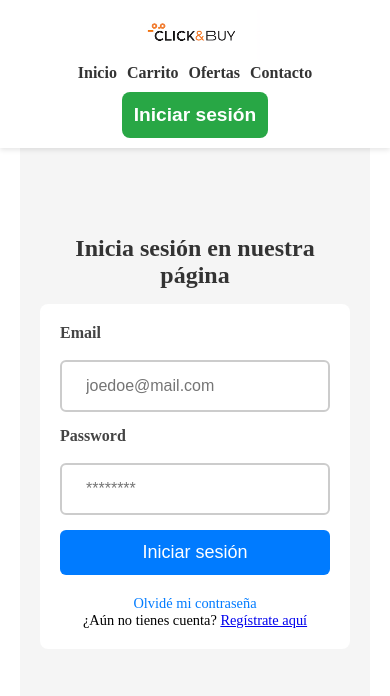
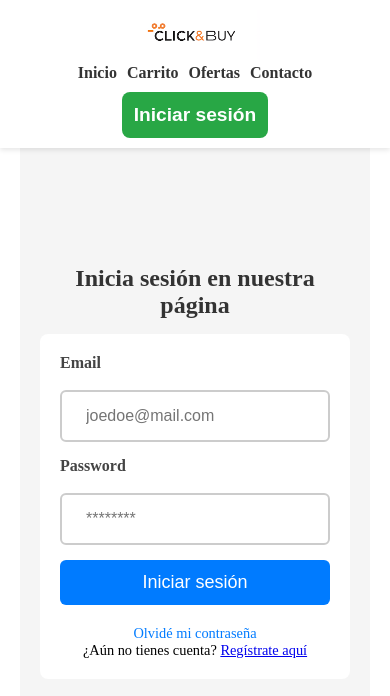
Before and after one commit to adriandev-bit/UTN_PWA_FEBRERO_TN_FULLSTACK---Ecommerce---Frontend, a React (Vite) app: page /login in a window 390 px wide. Shown: the top 696 px of the page. Built offline with nearby package versions, Linux system fonts and the light colour scheme.

Commit message:
Primer commit de mi frontend

```diff
--- a/src/Screens/css/LoginScreen.css
+++ b/src/Screens/css/LoginScreen.css
@@ -95,7 +95,7 @@
 
     height: 100vh;
     padding: 20px;
-    margin-top: -50px;
+    margin-top: -20px;
   }
 
   .login-title {
```
